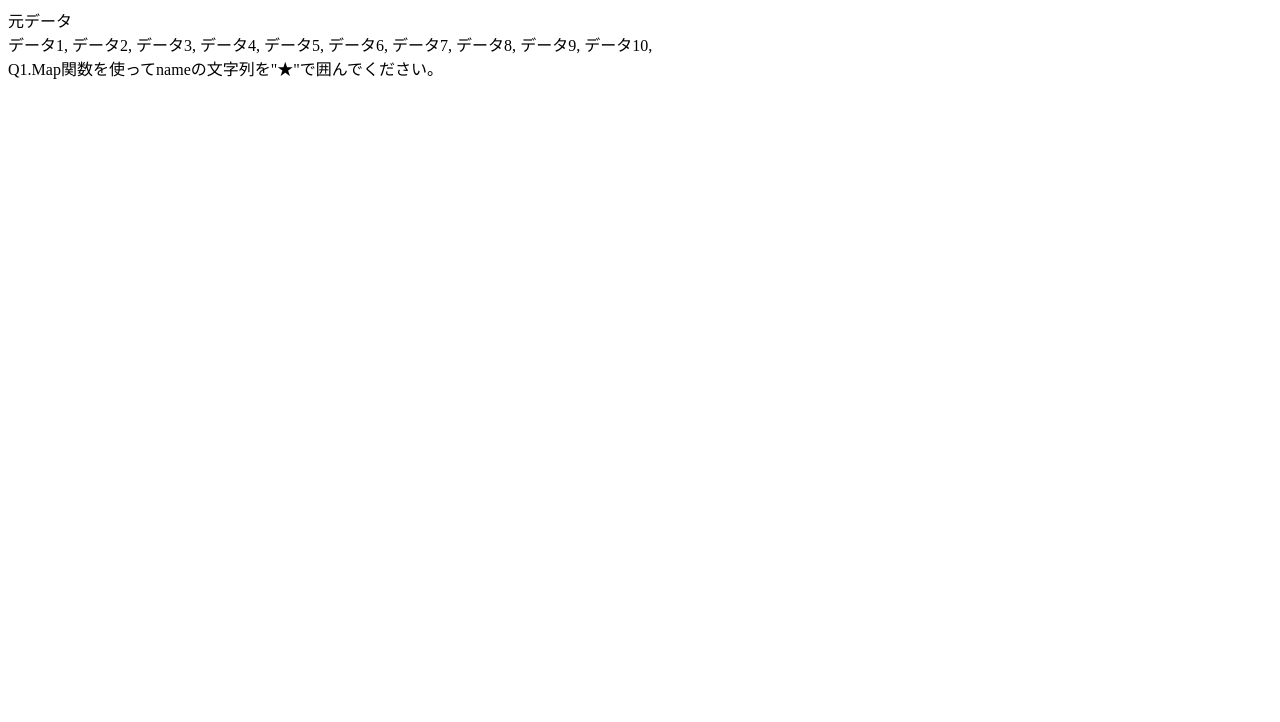
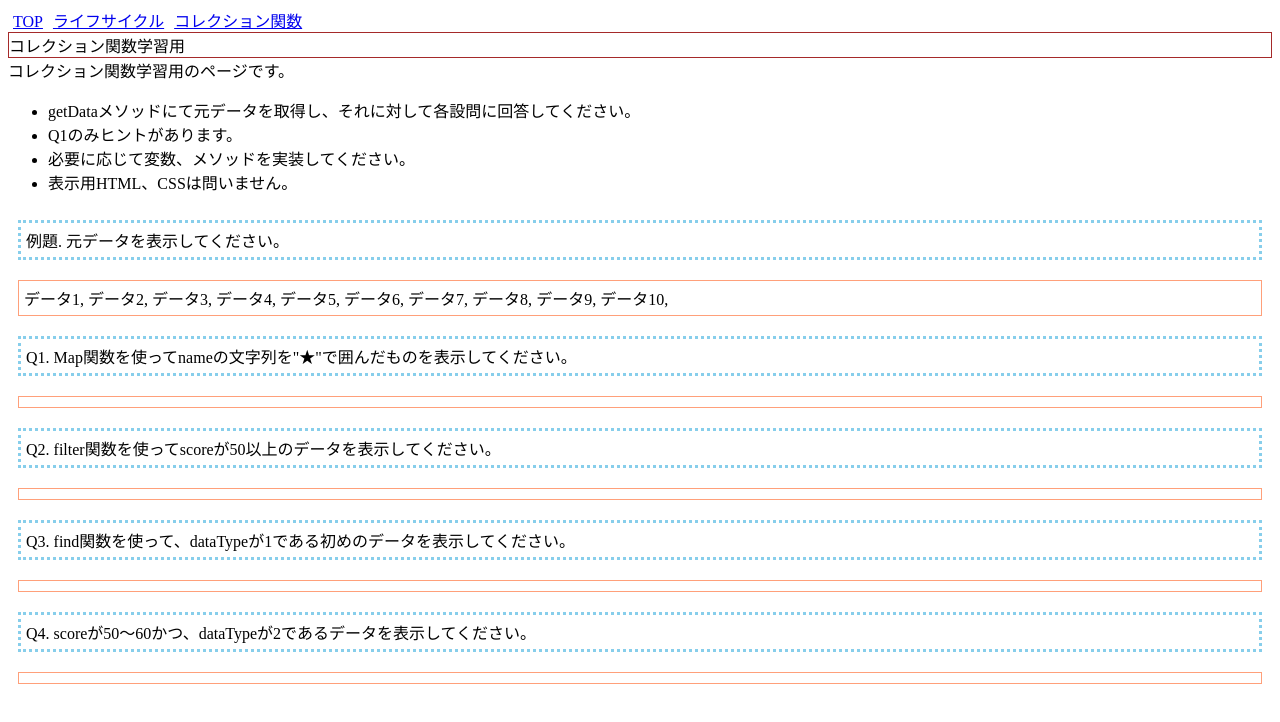
Before and after one commit to be-org-kamito/angular-larning, an Angular app: page /collections in a window 1280 px wide. Shown: the top 722 px of the page. Built offline with nearby package versions, Linux system fonts and the light colour scheme.

Commit message:
router設定、ライフサイクル、コレクション関数ページ肉付け

```diff
--- a/src/app/app.component.html
+++ b/src/app/app.component.html
@@ -1,3 +1,6 @@
-<!-- <collections></collections> -->
-
+<nav class="header-nav">
+  <a routerLink="/">TOP</a>
+  <a routerLink="/lifecycle">ライフサイクル</a>
+  <a routerLink="/collections">コレクション関数</a>
+</nav>
 <router-outlet></router-outlet>
--- a/src/app/common/common.utility.ts
+++ b/src/app/common/common.utility.ts
@@ -3,6 +3,9 @@ import { Injectable } from '@angular/core';
 @Injectable({
   providedIn: 'root',
 })
+/**
+ * 共通メソッド
+ */
 export class CommonUtility {
   /**
    * オブジェクトをシャローコピーする
--- a/src/app/learning/collections/collections.component.html
+++ b/src/app/learning/collections/collections.component.html
@@ -1,10 +1,38 @@
 <div>
-  <div>元データ</div>
+  <div class="question-header">コレクション関数学習用</div>
+  <div>コレクション関数学習用のページです。</div>
   <div>
-    <span *ngFor="let item of data"> {{ item.name }}, </span>
+    <ul>
+      <li>
+        getDataメソッドにて元データを取得し、それに対して各設問に回答してください。
+      </li>
+      <li>Q1のみヒントがあります。</li>
+      <li>必要に応じて変数、メソッドを実装してください。</li>
+      <li>表示用HTML、CSSは問いません。</li>
+    </ul>
   </div>
-  <div>Q1.Map関数を使ってnameの文字列を"★"で囲んでください。</div>
-  <div>
-    <span *ngFor="let item of dataMap"> {{ item.name }}, </span>
+  <div class="question-grid">
+    <div class="question-headline">例題. 元データを表示してください。</div>
+    <div class="answer-block">
+      <span *ngFor="let item of data"> {{ item.name }}, </span>
+    </div>
+    <div class="question-headline">
+      Q1. Map関数を使ってnameの文字列を"★"で囲んだものを表示してください。
+    </div>
+    <div class="answer-block">
+      <span *ngFor="let item of dataMap"> {{ item.name }} </span>
+    </div>
+    <div class="question-headline">
+      Q2. filter関数を使ってscoreが50以上のデータを表示してください。
+    </div>
+    <div class="answer-block"></div>
+    <div class="question-headline">
+      Q3. find関数を使って、dataTypeが1である初めのデータを表示してください。
+    </div>
+    <div class="answer-block"></div>
+    <div class="question-headline">
+      Q4. scoreが50～60かつ、dataTypeが2であるデータを表示してください。
+    </div>
+    <div class="answer-block"></div>
   </div>
 </div>
--- a/src/app/learning/collections/collections.component.ts
+++ b/src/app/learning/collections/collections.component.ts
@@ -30,12 +30,21 @@ export class CollectionsComponent {
     this.setDataMap();
   }
 
-  /** 元データ取得メソッド */
+  /**
+   * 元データコピーメソッド
+   *
+   */
   private getData(): DataModel[] {
     const ret: DataModel[] = this.util.ShallowCopy(this.data);
     return ret;
   }
 
   /** データマップ */
-  private setDataMap(): void {}
+  private setDataMap(): void {
+    const data: DataModel[] = this.getData();
+    const result: DataModel[] = data.map((item: DataModel) => {
+      return item;
+    });
+    // this.dataMap = result;
+  }
 }
--- a/src/app/learning/lifecycle/lifecycle.component.html
+++ b/src/app/learning/lifecycle/lifecycle.component.html
@@ -1 +1,16 @@
-<div>ライフサイクル～</div>
+<div class="question-header">ライフサイクル学習用</div>
+<div>ライフサイクル学習用のページです。</div>
+<div class="question-grid">
+  <div class="question-headline">
+    Q.
+    ライフサイクルフックを使用し、そのタイミングで配列「data」へライフサイクルフックメソッド名を追加してください。<br />
+    ※タイミングによって実行されないものもあるので、表示されない場合があります。
+  </div>
+  <div class="answer-block">
+    <ul>
+      <li *ngFor="let item of data">
+        {{ item }}
+      </li>
+    </ul>
+  </div>
+</div>
--- a/src/app/learning/lifecycle/lifecycle.component.ts
+++ b/src/app/learning/lifecycle/lifecycle.component.ts
@@ -5,4 +5,14 @@ import { Component } from '@angular/core';
   templateUrl: './lifecycle.component.html',
   styles: [],
 })
-export class LifecycleComponent {}
+export class LifecycleComponent {
+  public data: string[] = [];
+
+  ngOnChanges() {
+    this.data.push('ngOnChanges');
+  }
+
+  ngOnInit() {
+    this.data.push('ngOnInit');
+  }
+}
--- /dev/null
+++ b/src/app/top.component.html
@@ -0,0 +1 @@
+<div>Angular学習用のプロジェクトです。</div>
--- /dev/null
+++ b/src/app/top.component.ts
@@ -0,0 +1,8 @@
+import { Component } from '@angular/core';
+
+@Component({
+  selector: 'top',
+  templateUrl: './top.component.html',
+  styles: [],
+})
+export class TopComponent {}
--- a/src/styles.css
+++ b/src/styles.css
@@ -1 +1,24 @@
 /* Add application styles & imports to this file! */
+.header-nav a {
+  padding: 0px 5px 0px 5px;
+}
+
+div.question-header {
+  border: solid 1px brown;
+}
+
+.question-grid {
+  display: grid;
+}
+
+.question-headline {
+  border: dotted skyblue;
+  margin: 10px;
+  padding: 5px;
+}
+
+.answer-block {
+  border: solid 1px lightsalmon;
+  margin: 10px;
+  padding: 5px;
+}
```
Also changed, not shown: src/app/app.module.ts (+8 -2 lines), src/app/app.component.css (line endings or trailing spaces).
